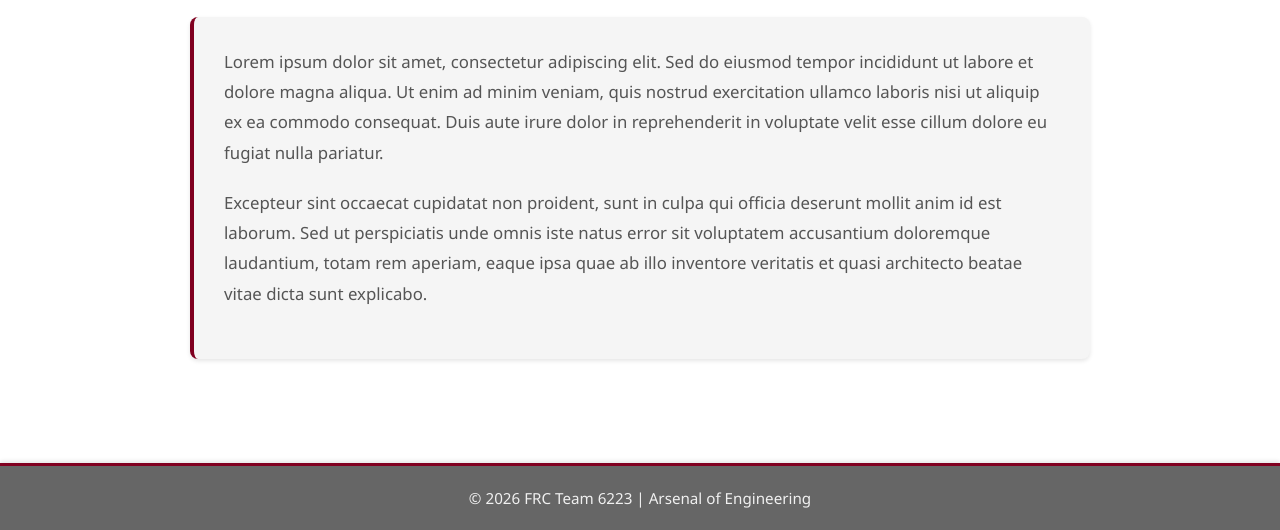
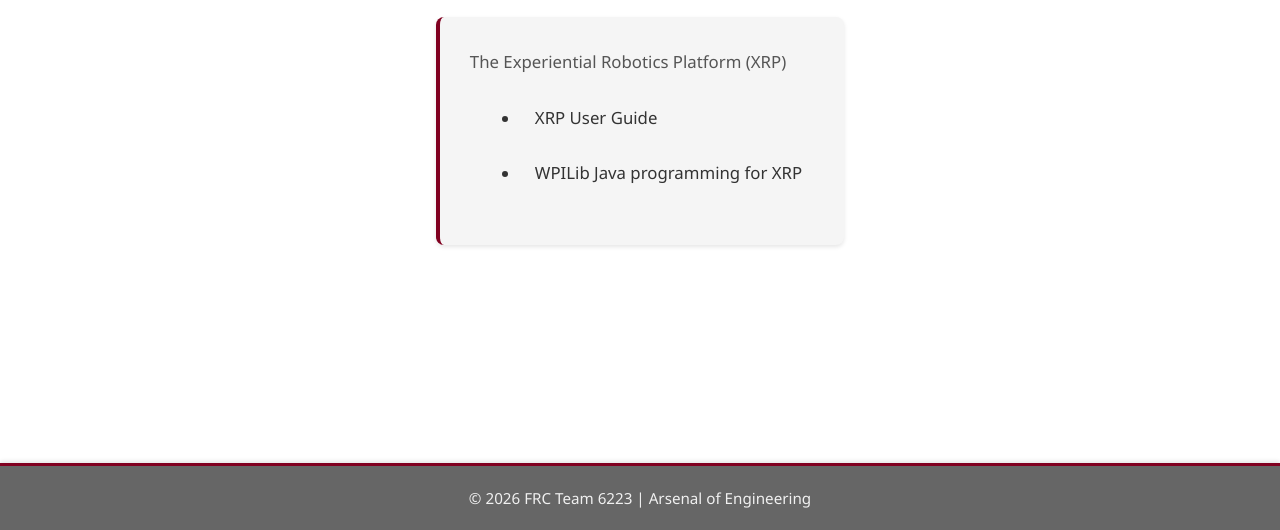
Before and after one commit to Arsenal-of-Engineering/Arsenal-of-Engineering.github.io, a plain HTML site: page training_xrp-robot.html in a window 1280 px wide. Shown: the part 270-800 px from the top of the page. Drawn offline with Linux system fonts and the light colour scheme.

Commit message:
XRP and Codecademy links (#2)
Co-authored-by: Bruce Backman <bruce968@hotmail.com>

```diff
--- a/training_xrp-robot.html
+++ b/training_xrp-robot.html
@@ -29,14 +29,11 @@
       <h2>XRP Robot</h2>
       <article class="page-content">
         <p>
-          Lorem ipsum dolor sit amet, consectetur adipiscing elit. Sed do eiusmod tempor incididunt ut labore et dolore magna aliqua.
-          Ut enim ad minim veniam, quis nostrud exercitation ullamco laboris nisi ut aliquip ex ea commodo consequat. Duis aute irure
-          dolor in reprehenderit in voluptate velit esse cillum dolore eu fugiat nulla pariatur.
-        </p>
-        <p>
-          Excepteur sint occaecat cupidatat non proident, sunt in culpa qui officia deserunt mollit anim id est laborum. Sed ut perspiciatis
-          unde omnis iste natus error sit voluptatem accusantium doloremque laudantium, totam rem aperiam, eaque ipsa quae ab illo inventore
-          veritatis et quasi architecto beatae vitae dicta sunt explicabo.
+          The Experiential Robotics Platform (XRP)
+          <ul class="resource-links">
+            <li><a href="https://xrpusersguide.readthedocs.io/en/latest/course/introduction.html#">XRP User Guide</a></li>
+            <li><a href="https://docs.wpilib.org/en/stable/docs/xrp-robot/programming-xrp.html">WPILib Java programming for XRP </a></li>
+          </ul>
         </p>
       </article>
     </main>
```
Also changed, not shown: index.html (+1 -0 lines), setup_github-source-control.html (+1 -1 lines).
